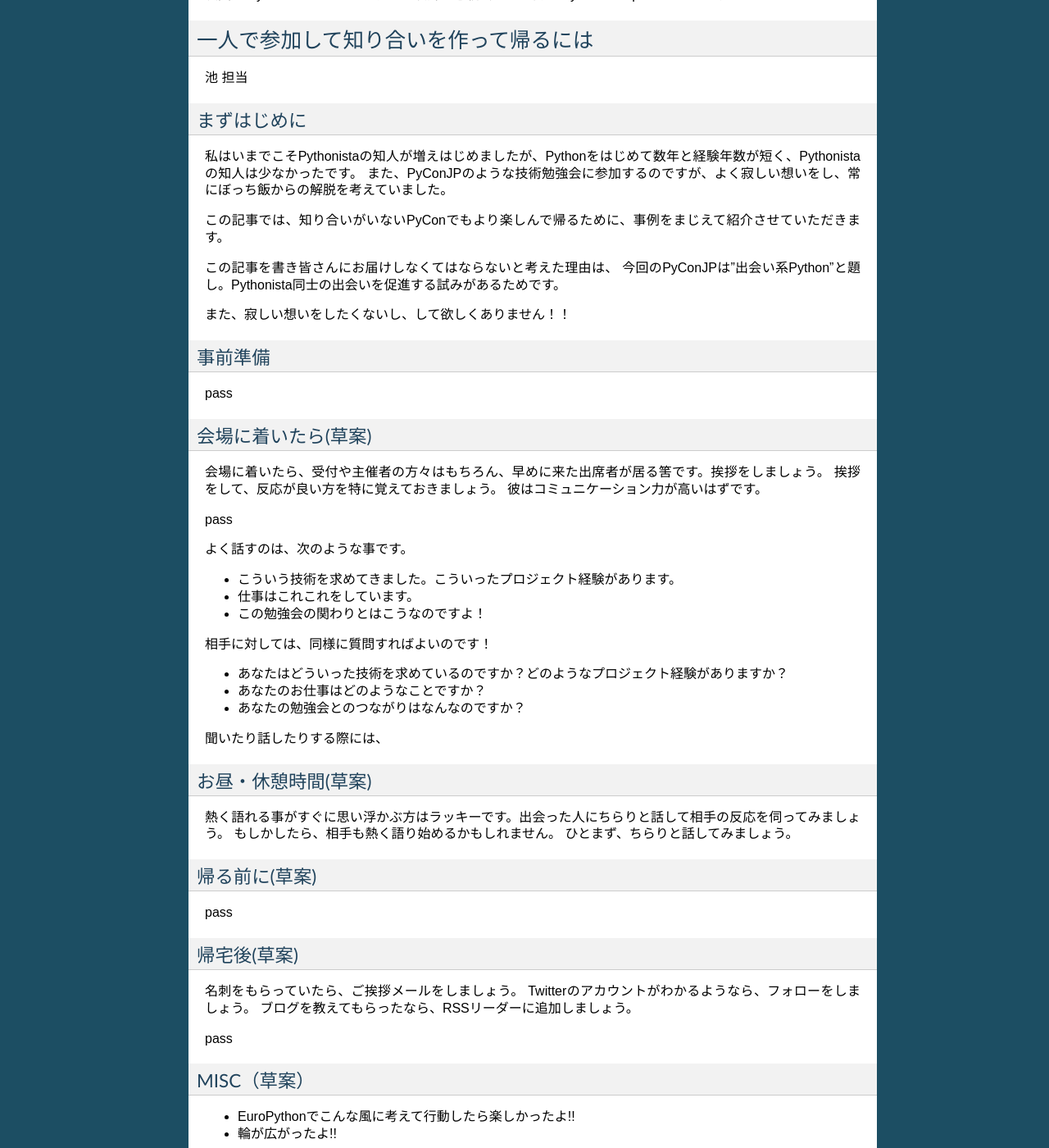
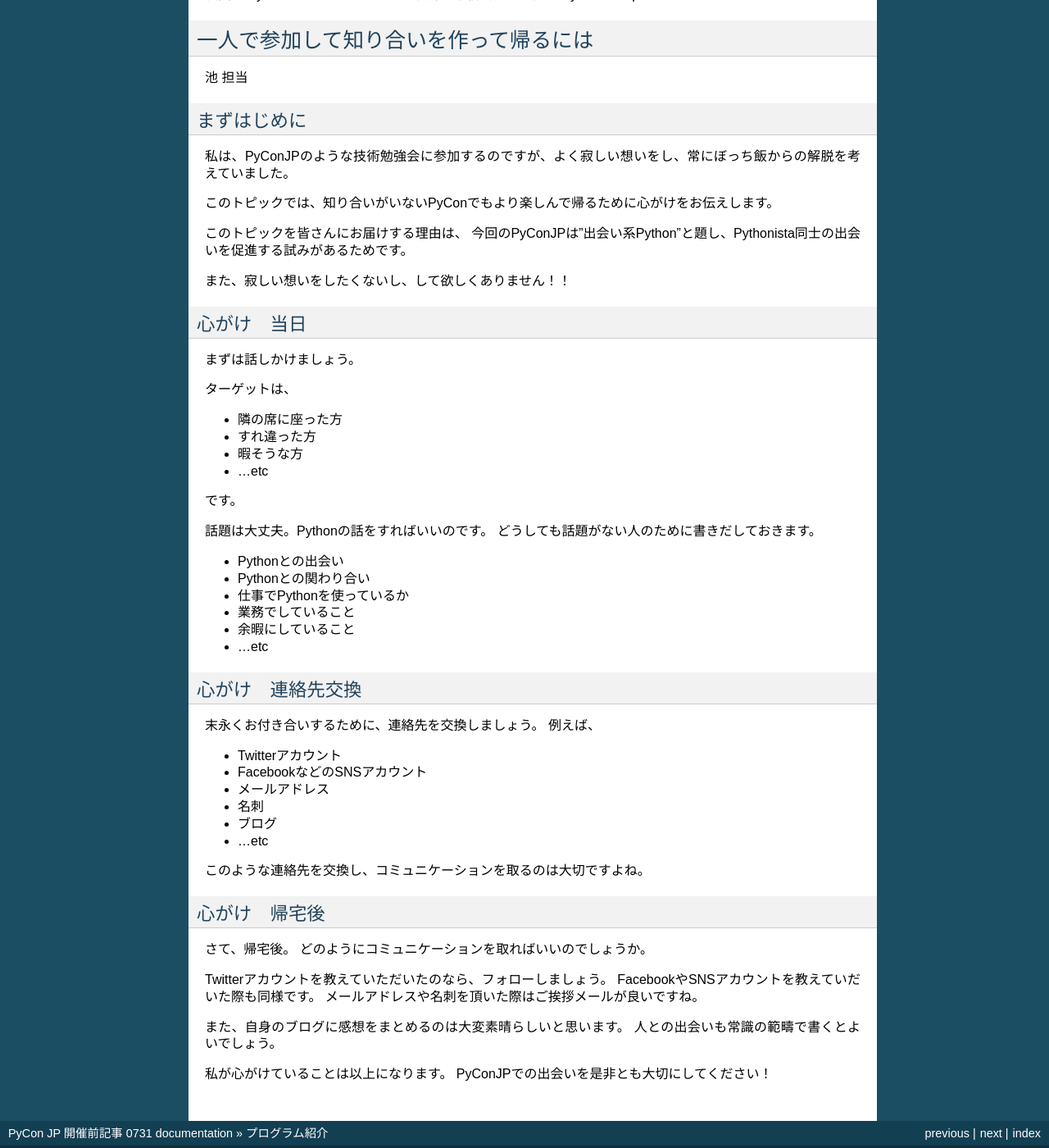
Before and after one commit to michilu/prepycon-article, a Sphinx documentation site: the page built from sphinx/vol2.rst, in a window 1280 px wide and 1400 px high, scrolled down 2834 px. Shown: the whole window at 82% size. Built offline with Sphinx 7.4.7, drawn with Linux system fonts in a browser that asks for light colours; some of the changed text lies outside the part shown.

Commit message:
add 出会い

```diff
--- a/sphinx/vol2.rst
+++ b/sphinx/vol2.rst
@@ -113,70 +113,66 @@ Office Hour
 まずはじめに
 ----------------------------------------
 
-私はいまでこそPythonistaの知人が増えはじめましたが、Pythonをはじめて数年と経験年数が短く、Pythonistaの知人は少なかったです。
-また、PyConJPのような技術勉強会に参加するのですが、よく寂しい想いをし、常にぼっち飯からの解脱を考えていました。
+私は、PyConJPのような技術勉強会に参加するのですが、よく寂しい想いをし、常にぼっち飯からの解脱を考えていました。
 
-この記事では、知り合いがいないPyConでもより楽しんで帰るために、事例をまじえて紹介させていただきます。
+このトピックでは、知り合いがいないPyConでもより楽しんで帰るために心がけをお伝えします。
 
-この記事を書き皆さんにお届けしなくてはならないと考えた理由は、
-今回のPyConJPは"出会い系Python"と題し。Pythonista同士の出会いを促進する試みがあるためです。
+このトピックを皆さんにお届けする理由は、
+今回のPyConJPは"出会い系Python"と題し、Pythonista同士の出会いを促進する試みがあるためです。
 
 また、寂しい想いをしたくないし、して欲しくありません！！
 
-事前準備
+心がけ　当日
 ----------------------------------------
 
-pass
+まずは話しかけましょう。
 
-会場に着いたら(草案)
+ターゲットは、
+
+- 隣の席に座った方
+- すれ違った方
+- 暇そうな方
+- ...etc
+
+です。
+
+話題は大丈夫。Pythonの話をすればいいのです。
+どうしても話題がない人のために書きだしておきます。
+
+- Pythonとの出会い
+- Pythonとの関わり合い
+- 仕事でPythonを使っているか
+- 業務でしていること
+- 余暇にしていること
+- ...etc
+
+心がけ　連絡先交換
 ----------------------------------------
 
-会場に着いたら、受付や主催者の方々はもちろん、早めに来た出席者が居る筈です。挨拶をしましょう。
-挨拶をして、反応が良い方を特に覚えておきましょう。
-彼はコミュニケーション力が高いはずです。
+末永くお付き合いするために、連絡先を交換しましょう。
+例えば、
 
-pass
+- Twitterアカウント
+- FacebookなどのSNSアカウント
+- メールアドレス
+- 名刺
+- ブログ
+- ...etc
 
-よく話すのは、次のような事です。
+このような連絡先を交換し、コミュニケーションを取るのは大切ですよね。
 
-- こういう技術を求めてきました。こういったプロジェクト経験があります。
-- 仕事はこれこれをしています。
-- この勉強会の関わりとはこうなのですよ！
-
-相手に対しては、同様に質問すればよいのです！
-
-- あなたはどういった技術を求めているのですか？どのようなプロジェクト経験がありますか？
-- あなたのお仕事はどのようなことですか？
-- あなたの勉強会とのつながりはなんなのですか？
-
-聞いたり話したりする際には、
-
-
-お昼・休憩時間(草案)
+心がけ　帰宅後
 ----------------------------------------
 
-熱く語れる事がすぐに思い浮かぶ方はラッキーです。出会った人にちらりと話して相手の反応を伺ってみましょう。
-もしかしたら、相手も熱く語り始めるかもしれません。
-ひとまず、ちらりと話してみましょう。
+さて、帰宅後。
+どのようにコミュニケーションを取ればいいのでしょうか。
 
-帰る前に(草案)
-----------------------------------------
+Twitterアカウントを教えていただいたのなら、フォローしましょう。
+FacebookやSNSアカウントを教えていだいた際も同様です。
+メールアドレスや名刺を頂いた際はご挨拶メールが良いですね。
 
-pass
+また、自身のブログに感想をまとめるのは大変素晴らしいと思います。
+人との出会いも常識の範疇で書くとよいでしょう。
 
-帰宅後(草案)
-----------------------------------------
-
-名刺をもらっていたら、ご挨拶メールをしましょう。
-Twitterのアカウントがわかるようなら、フォローをしましょう。
-ブログを教えてもらったなら、RSSリーダーに追加しましょう。
-
-pass
-
-MISC（草案）
-----------------------------------------
-
-- EuroPythonでこんな風に考えて行動したら楽しかったよ!!
-- 輪が広がったよ!!
-
-pass
+私が心がけていることは以上になります。
+PyConJPでの出会いを是非とも大切にしてください！
```
